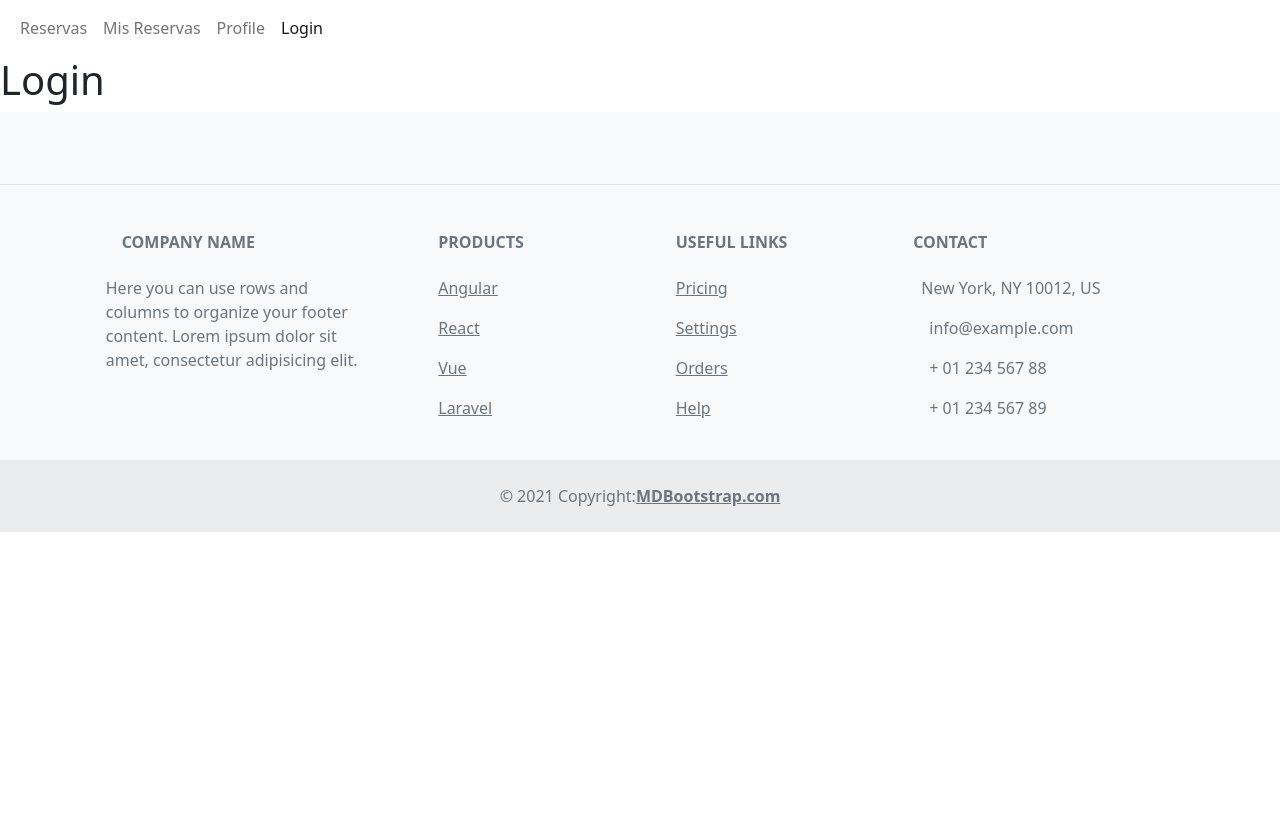
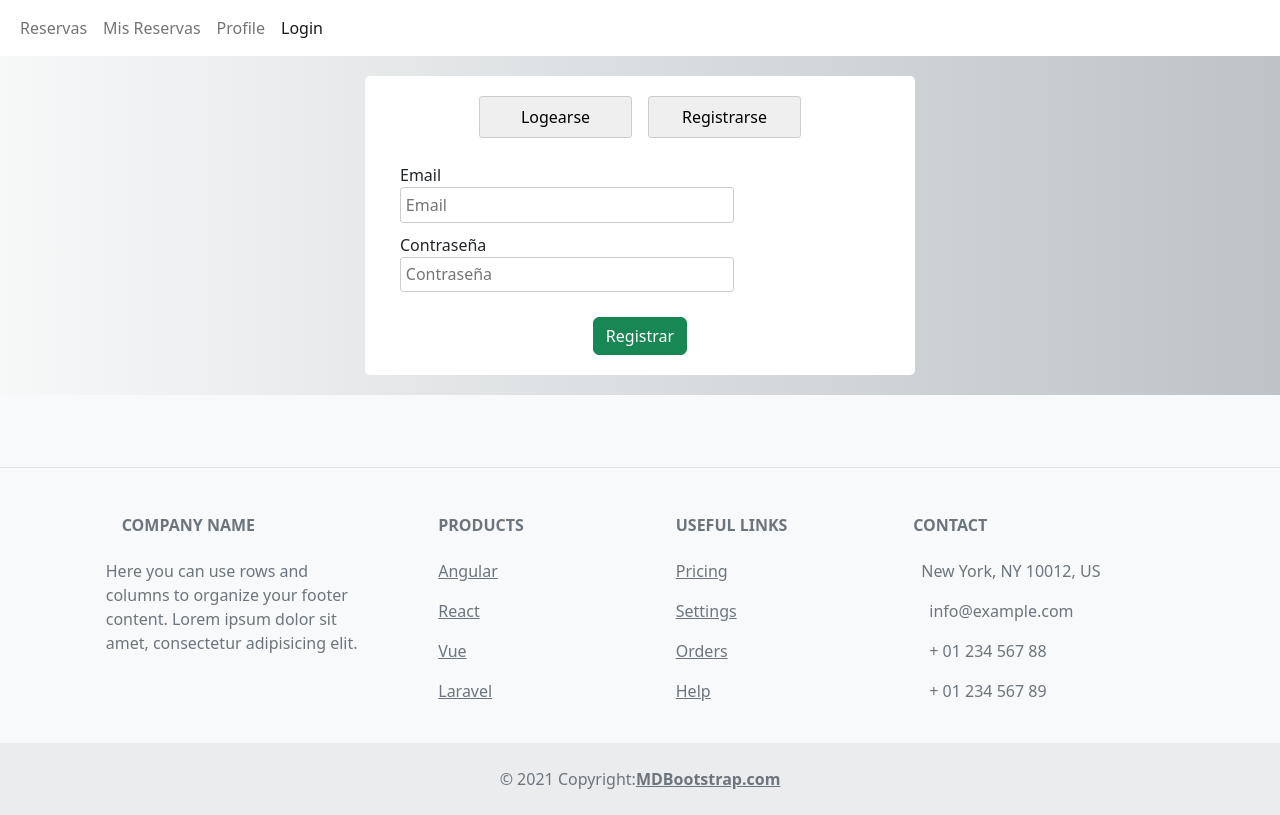
Before and after one commit to pablofer-dev/React-Vite, a React (Vite) app: page /login in a window 1280 px wide. Built offline with nearby package versions, Linux system fonts and the light colour scheme.

Commit message:
react login

```diff
--- a/src/App.jsx
+++ b/src/App.jsx
@@ -1,9 +1,6 @@
-import { useState } from 'react'
-import { useSelector } from 'react-redux'
-import { useDispatch } from 'react-redux'
+
 import Header from './components/Header'
 import Footer from './components/Footer'
-import './App.css'
 
 function App() {
   return (
--- /dev/null
+++ b/src/Register.css
@@ -0,0 +1,58 @@
+body {
+    background: #bdc3c71e;
+    /* fallback for old browsers */
+    background: -webkit-linear-gradient(to right, #bdc3c71e, #bdc3c7);
+    /* Chrome 10-25, Safari 5.1-6 */
+    background: linear-gradient(to right, #bdc3c71e, #bdc3c7);
+    /* W3C, IE 10+/ Edge, Firefox 16+, Chrome 26+, Opera 12+, Safari 7+ */
+}
+
+.form {
+    background-color: white;
+    border-radius: 5px;
+    width: 550px;
+    margin: 20px auto;
+    padding: 20px;
+    /* height: 600px; */
+}
+
+.form-body {
+    text-align: left;
+    padding: 20px 10px;
+}
+
+.form-body>* {
+    padding: 5px;
+}
+
+.form__label {
+    width: 40%;
+}
+
+.form_input {
+    width: 60%;
+}
+
+.footer {
+    text-align: center;
+}
+.form__input {
+    border-radius: 0.2rem;
+    border: 1px solid #ccc;
+    padding: 0.3rem;
+    padding-right: 6rem;
+}
+.form__input2 {
+    border-radius: 0.2rem;
+    border: 1px solid #ccc;
+    padding: 0.5rem;
+    width: 30%;
+}
+#form1 {
+    display: none;
+}
+.form__input2:hover {
+    background-color: rgba(0, 128, 0, 0.342);
+    transition: 0.3s ease all;
+    border: 1px solid rgb(5, 5, 5);
+}
--- a/src/app/store/store.js
+++ b/src/app/store/store.js
@@ -1,9 +1,13 @@
 import { configureStore } from "@reduxjs/toolkit";
 
-import userReducer from "../../reducers/usersNR/userSlice";
+import userReducer from "../../reducers/usersReservas/userSlice";
+import userReducer2 from "../../reducers/usersReservas/userSlice2";
+import loginReducer from "../../reducers/usersLogin/login";
 
 export const store = configureStore({
     reducer: {
         userNR: userReducer,
+        user2: userReducer2,
+        login: loginReducer,
     },
 })
--- a/src/components/Login.jsx
+++ b/src/components/Login.jsx
@@ -1,10 +1,134 @@
+import React from 'react'
+import '../Register.css'
+import axios from 'axios'
 
-import * as React from "react";
+import { useSelector } from 'react-redux'
+import { useDispatch } from 'react-redux'
 
 export default function Login() {
+  const dispatch = useDispatch();
+  const dd = useSelector(state => state.login);
   return (
     <div className="">
-        <h1>Login</h1>
+      <div className="form" id='form1'>
+        <div className="text-center">
+          <button className='mx-2 form__input2 text-center' onClick={() => {
+            document.getElementById('form1').style.display = 'none';
+            document.getElementById('form2').style.display = 'block';
+          }}>Logearse</button>
+          <button className='mx-2 form__input2 text-center' >Registrarse</button>
+        </div>
+
+        <div className="form-body">
+          <div className="username">
+            <label className="form__label">Nombre </label>
+            <input className="form__input" type="text" id="nombre" placeholder="Nombre" />
+          </div>
+          <div className="lastname">
+            <label className="form__label" for="apellido">Apellido </label>
+            <input type="text" name="" id="apellido" className="form__input" placeholder="Apellido" />
+          </div>
+          <div className="telefono">
+            <label className="form__label" for="telefono">Télefono </label>
+            <input type="telefono" id="telefono" className="form__input" placeholder="Télefono" />
+          </div>
+          <div className="email">
+            <label className="form__label" for="email">Email </label>
+            <input type="email" id="email" className="form__input" placeholder="Email" />
+          </div>
+          <div className="password">
+            <label className="form__label" for="password">Contraseña </label>
+            <input className="form__input" type="password" id="password" placeholder="Contraseña" />
+          </div>
+          <div className="confirm-password">
+            <label className="form__label" for="confirmPassword">Confirmar Contraseña </label>
+            <input className="form__input" type="password" id="confirmPassword" placeholder="Confirmar Contraseña" />
+          </div>
+        </div>
+        <div class="footer">
+          <button type="submit" class="btn btn-success" onClick={() => {
+            let nombre = document.getElementById("nombre").value;
+            let apellido = document.getElementById("apellido").value;
+            let telefono = document.getElementById("telefono").value;
+            let email = document.getElementById("email").value;
+            let password = document.getElementById("password").value;
+            let confirmPassword = document.getElementById("confirmPassword").value;
+            if (password === confirmPassword) {
+              axios.post(`http://127.0.0.1:8000/api/auth/register?name=${nombre}&apellido=${apellido}&telefono=${telefono}&email=${email}&password=${password}`, {
+                headers: {
+                  'Content-Type': 'application/json',
+                }
+              }).then((res) => {
+                axios.post(`http://127.0.0.1:8000/api/auth/login?email=${email}&password=${password}`, {
+                  headers: {
+                    'Content-Type': 'application/json',
+                  }
+                }).then((res) => {
+                  const tokenRes = res.data.token;
+                  let token = tokenRes.substring(tokenRes.indexOf("|") + 1);
+                  let id = tokenRes.substring(0, tokenRes.indexOf("|"));
+                  dispatch({
+                    type: 'login/setLogin',
+                    payload: {
+                      id: id,
+                      token: token
+                    }
+                  })
+                  console.log("LOGEADO");
+                }
+                )
+              }
+              )
+            }
+          }}>Registrar</button>
+        </div>
+      </div>
+
+      <div className="form" id='form2'>
+        <div className="text-center">
+          <button className='mx-2 form__input2 text-center' >Logearse</button>
+          <button className='mx-2 form__input2 text-center' onClick={() => {
+            document.getElementById('form1').style.display = 'block';
+            document.getElementById('form2').style.display = 'none';
+          }}>Registrarse</button>
+        </div>
+        <div className="form-body">
+          <div className="lastname">
+            <label className="form__label" for="email">Email </label>
+            <input type="text" name="" id="email2" className="form__input" placeholder="Email" />
+          </div>
+          <div className="password">
+            <label className="form__label" for="password">Contraseña </label>
+            <input className="form__input" type="password" id="password2" placeholder="Contraseña" />
+          </div>
+        </div>
+        <div class="footer">
+          <button type="submit" class="btn btn-success" onClick={() => {
+            let email = document.getElementById("email2").value;
+            let password = document.getElementById("password2").value;
+            axios.post(`http://127.0.0.1:8000/api/auth/login?email=${email}&password=${password}`, {
+              headers: {
+                'Content-Type': 'application/json',
+              }
+            }).then((res) => {
+
+              const tokenRes = res.data.token;
+              let token = tokenRes.substring(tokenRes.indexOf("|") + 1);
+              let id = tokenRes.substring(0, tokenRes.indexOf("|"));
+              dispatch({
+                type: 'login/setLogin',
+                payload: {
+                  id: id,
+                  token: token
+                }
+              })
+              console.log("LOGEADO");
+            }
+            )
+
+          }}>Registrar</button>
+        </div>
+      </div>
     </div>
   );
 }
--- a/src/components/Profile.jsx
+++ b/src/components/Profile.jsx
@@ -6,7 +6,7 @@ import { useDispatch } from 'react-redux'
 export default function Profile() {
   const dispatch = useDispatch();
   const userNR = useSelector(state => state.userNR);
-  console.log(userNR);
+  console.log(dd);
   return (
     <div className="">
       <h1>Profile</h1>
--- a/src/components/Reservas.jsx
+++ b/src/components/Reservas.jsx
@@ -8,16 +8,17 @@ import { useDispatch } from 'react-redux'
 export default function Reservas() {
     const [usuario, setUsuario] = React.useState([]);
     const dispatch = useDispatch();
-    const usuarioNR = useSelector(state => state.userNR);
+    const { user } = useSelector(state => state.userNR);
+    const { user2 } = useSelector(state => state.user2);
 
     React.useEffect(() => {
         axios.post("http://127.0.0.1:8000/api/auth/reservas")
             .then((res) => {
+                let dispatchArray = new Array();
+                let dispatchArray2 = new Array();
                 res.data.forEach(element => {
                     if (element.users_id == null) {
-                        dispatch({
-                            type: "userNR/setUserNR",
-                            payload: {
+                        dispatchArray.push({
                             nombre: element.user.nombre,
                             apellido: element.user.apellido,
                             email: element.user.email,
@@ -27,13 +28,31 @@ export default function Reservas() {
                             fecha_fk: element.fecha_fk,
                             hora: element.hora,
                         }
-                        })
+                        )
+                    } else {
+                        dispatchArray2.push({
+                            nombre: element.user.name,
+                            apellido: element.user.apellido,
+                            email: element.user.email,
+                            telefono: element.user.telefono,
+                            dni: element.user.dni,
+                            tarjeta_creadito_id: element.tarjeta_creadito_id,
+                            fecha_fk: element.fecha_fk,
+                            hora: element.hora,
                         }
-                    else {
-                        setUsuario(res.data);
+                        )
                     }
                 });
 
+                dispatch({
+                    type: "userNR/setUserNR",
+                    payload: { dispatchArray }
+                })
+                dispatch({
+                    type: "user2/setUser",
+                    payload: { dispatchArray2 }
+                });
+                console.log(user);
             })
             .catch((err) => {
                 console.log(err);
@@ -42,38 +61,41 @@ export default function Reservas() {
 
     return (
         <div className="">
+            <h3 className="text-center">Reservas de usuarios registrados</h3>
             <div className="row gap-3 ">
-                {usuario.length > 0 ?
-                    usuario.map((usuario, index) => (
+                {user2.dispatchArray2?.length > 0 ?
+                    user2.dispatchArray2?.map((user2, index) => (
                         <div key={index} className="card col-5 mx-auto">
-                            <h5 className="card-header">Fea</h5>
+                            <h5 className="card-header">{user2.nombre + ' ' + (user2.apellido) + ' | ' + user2.email}</h5>
                             <div className="card-body">
-                                <h5 className="card-title">Special title treatment</h5>
-                                <p className="card-text">With supporting text below as a natural lead-in to additional content.</p>
-                                <a href="#" className="btn btn-primary">Go somewhere</a>
+                                <p className="card-text"><b>Teléfono: </b>{user2.telefono}</p>
+                                <p className="card-text"><b>Dni:</b> {user2.dni}</p>
+                                <p className="card-text"><b>Tarjeta:</b> {user2.tarjeta_creadito_id}</p>
+                                <p className="card-text"><b>Fecha:</b> {user2.fecha_fk}</p>
+                                <p className="card-text"><b>Hora:</b> {user2.hora}</p>
                             </div>
                         </div>
                     ))
-                    : <p>No hay reservas</p>}
+                    : <h4 className="text-center">No hay reservas</h4>}
+                <h3></h3>
             </div>
             <hr />
             <div className="row gap-3 ">
-                {usuarioNR.length > 0 ?
-                    usuarioNR.map((usuarioNR, index) => (
+                <h3 className="text-center">Reservas de usuarios no registrados</h3>
+                {user.dispatchArray?.length > 0 ?
+                    user.dispatchArray?.map((user, index) => (
                         <div key={index} className="card col-5 mx-auto">
-                            <h5 className="card-header">{usuarioNR.user.nombre + ' ' + (usuarioNR.user.apellido) + ' | ' + usuarioNR.user.email}</h5>
+                            <h5 className="card-header">{user.nombre + ' ' + (user.apellido) + ' | ' + user.email}</h5>
                             <div className="card-body">
-                                <p className="card-text"><b>Teléfono: </b>{usuarioNR.user.telefono}</p>
-                                <p className="card-text"><b>Dni:</b> {usuarioNR.user.dni}</p>
-                                <p className="card-text"><b>Tarjeta:</b> {usuarioNR.tarjeta_creadito_id}</p>
-                                <p className="card-text"><b>Fecha:</b> {usuarioNR.fecha_fk}</p>
-                                <p className="card-text"><b>Hora:</b> {usuarioNR.hora}</p>
-                                <a href="#" className="btn btn-primary">Go somewhere</a>
+                                <p className="card-text"><b>Teléfono: </b>{user.telefono}</p>
+                                <p className="card-text"><b>Dni:</b> {user.dni}</p>
+                                <p className="card-text"><b>Tarjeta:</b> {user.tarjeta_creadito_id}</p>
+                                <p className="card-text"><b>Fecha:</b> {user.fecha_fk}</p>
+                                <p className="card-text"><b>Hora:</b> {user.hora}</p>
                             </div>
                         </div>
                     ))
-                    : <p>No hay reservas</p>
-                }
+                    : <h4 className="text-center">No hay reservas</h4>}
             </div>
         </div>
 
--- /dev/null
+++ b/src/reducers/usersLogin/login.js
@@ -0,0 +1,20 @@
+import { createSlice } from "@reduxjs/toolkit";
+
+const initialState = {
+    id: "",
+    token: "",
+}
+
+export const userSlice = createSlice({
+    name: "login",
+    initialState,
+    reducers: {
+        setLogin: (state, action) => {
+            state.id = action.payload.id;
+            state.token = action.payload.token;
+        },
+    }
+})
+
+export const { setLogin } = userSlice.actions;
+export default userSlice.reducer;
--- /dev/null
+++ b/src/reducers/usersReservas/userSlice.js
@@ -0,0 +1,19 @@
+import { createSlice } from "@reduxjs/toolkit";
+
+const initialState = {
+    user: [],
+}
+
+export const userSlice = createSlice({
+    name: "userNR",
+    initialState,
+    reducers: {
+        setUserNR: (state, action) => {
+            state.user = action.payload;
+        },
+
+    }
+})
+
+export const { setUserNR, unsetUserNR } = userSlice.actions;
+export default userSlice.reducer;
--- a/src/reducers/usersNR/userSlice.js
+++ b/src/reducers/usersReservas/userSlice2.js
@@ -1,20 +1,19 @@
 import { createSlice } from "@reduxjs/toolkit";
 
 const initialState = {
-    user: [],
+    user2: [],
 }
 
 export const userSlice = createSlice({
-    name: "userNR",
+    name: "user2",
     initialState,
     reducers: {
-        setUserNR: (state, action) => {
-            state.user = [...state.user, action.payload];
-
+        setUser: (state, action) => {
+            state.user2 = action.payload;
         },
 
     }
 })
 
-export const { setUserNR, unsetUserNR } = userSlice.actions;
+export const { setUser, unsetUser } = userSlice.actions;
 export default userSlice.reducer;
```
Also changed, not shown: src/App.css (deleted). Lines whose indentation alone changed are shown as unchanged.
